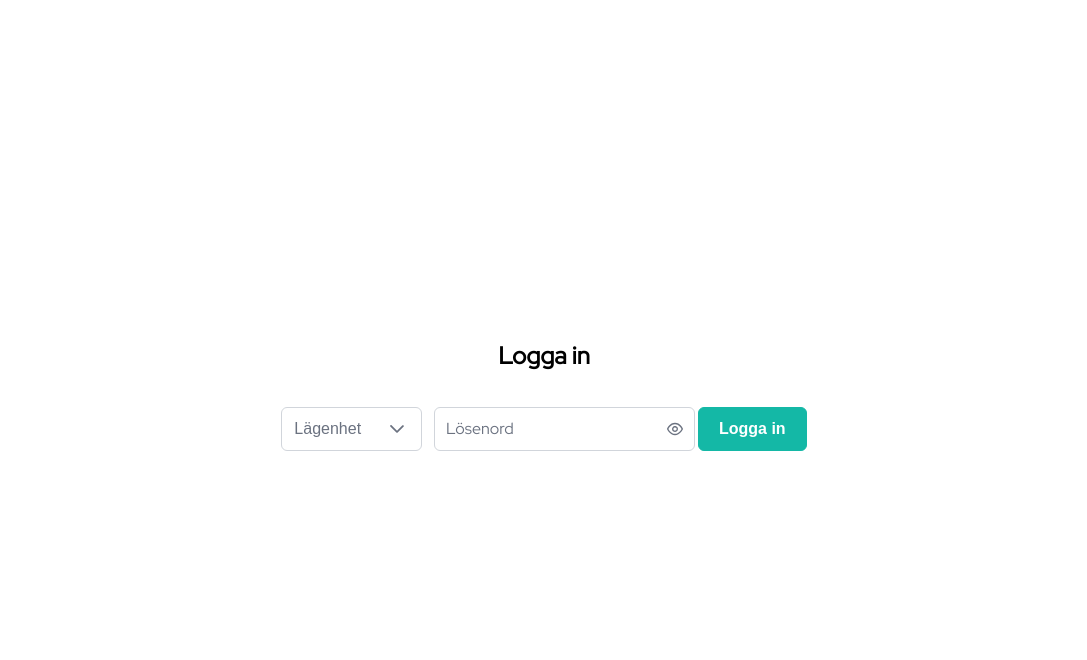
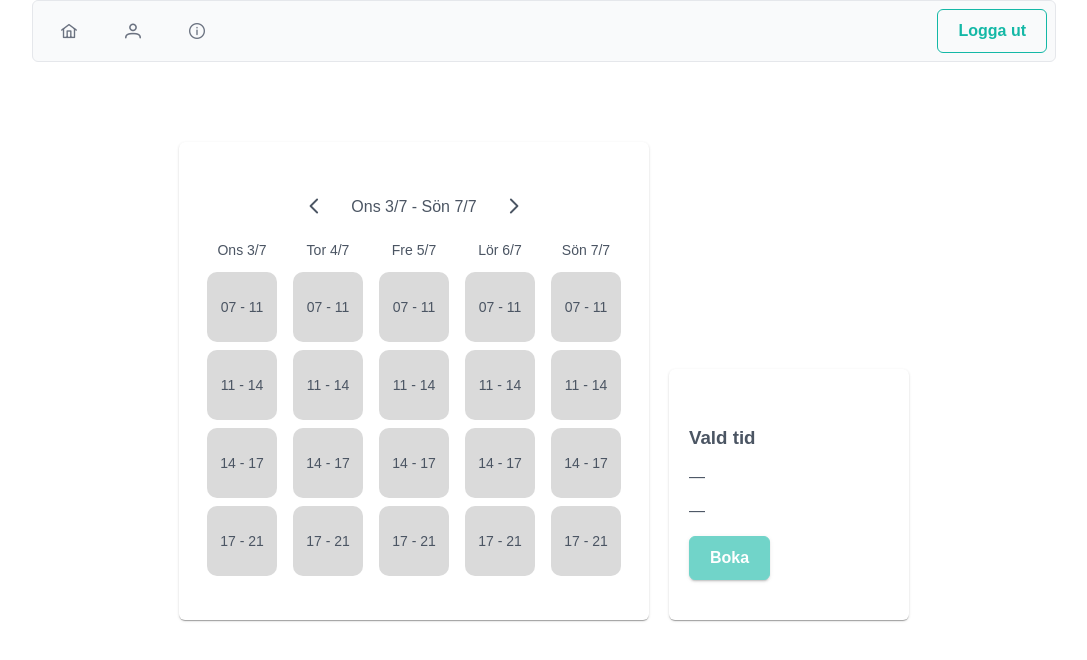
Before and after one commit to gustavAlbrekts0n/bokningsapp, a React (Create React App) app in the folder react-app/: page / in a window 1280 px wide. Shown: the top 660 px of the page, without its empty margins (96-1183 px from the left). Built offline with nearby package versions, Linux system fonts and the light colour scheme; no server answers; a web font is replaced by a local one.

Commit message:
Update styling for confirmation component, also now refactored

```diff
--- a/react-app/public/index.html
+++ b/react-app/public/index.html
@@ -7,36 +7,13 @@
     <meta name="theme-color" content="#000000" />
     <meta
       name="description"
-      content="Web site created using create-react-app"
+      content="Bokningsapp"
     />
-    <!--
-      manifest.json provides metadata used when your web app is installed on a
-      user's mobile device or desktop. See https://developers.google.com/web/fundamentals/web-app-manifest/
-    -->
     <link rel="manifest" href="%PUBLIC_URL%/manifest.json" />
-    <!--
-      Notice the use of %PUBLIC_URL% in the tags above.
-      It will be replaced with the URL of the `public` folder during the build.
-      Only files inside the `public` folder can be referenced from the HTML.
-
-      Unlike "/favicon.ico" or "favicon.ico", "%PUBLIC_URL%/favicon.ico" will
-      work correctly both with client-side routing and a non-root public URL.
-      Learn how to configure a non-root public URL by running `npm run build`.
-    -->
-    <title>Boka tvättid</title>
+    <title>Boka Tvättid</title>
   </head>
   <body>
     <noscript>You need to enable JavaScript to run this app.</noscript>
     <div id="root"></div>
-    <!--
-      This HTML file is a template.
-      If you open it directly in the browser, you will see an empty page.
-
-      You can add webfonts, meta tags, or analytics to this file.
-      The build step will place the bundled scripts into the <body> tag.
-
-      To begin the development, run `npm start` or `yarn start`.
-      To create a production bundle, use `npm run build` or `yarn build`.
-    -->
   </body>
 </html>
--- a/react-app/src/App.css
+++ b/react-app/src/App.css
@@ -69,12 +69,12 @@
 
 .app-body {
   width: 100%;
-  padding-top: 10px;
-  padding-bottom: 40px;
+  max-width: var(--app-max-width);
+  padding: 80px;
   display: flex;
-  flex-direction: column;
-  justify-content: space-between;
-  align-items: center;
+  flex-direction: row;
+  justify-content: center;
+  align-items: flex-end;
   /*background-color: rgb(252, 245, 181);*/
 }
 
@@ -89,7 +89,7 @@
   bottom: 0;
   margin-top: 30px;
   box-shadow: rgba(0, 0, 0, 0.24) 0px 3px 10px;
-  /*background-color: rgb(255, 194, 61);*/
+  background-color: rgb(255, 194, 61);
 }
 
 .confirmation-content {
@@ -98,7 +98,7 @@
   flex-direction: row;
   justify-content: space-evenly;
   align-items: center;
-  /*background: rgb(211, 21, 228);*/
+  background: rgb(211, 21, 228);
 }
 
 .selection {
@@ -108,7 +108,7 @@
   justify-content: space-between;
   align-items: center;
   margin-left: 142px; /* TODO: Hardcoded magic number */
-  /*background-color: blueviolet;*/
+  background-color: blueviolet;
 }
 
 .selection h2 {
--- a/react-app/src/App.js
+++ b/react-app/src/App.js
@@ -6,6 +6,7 @@ import "./App.css";
 import Login from "./components/Login";
 import NavigationBar from "./components/NavigationBar";
 import CalendarComponent from "./components/Calendar";
+import Confirmation from "./components/Confirmation";
 import ButtonBook from "./components/ButtonBook";
 
 const App = () => {
@@ -14,7 +15,7 @@ const App = () => {
   const [selectedTime, setSelectedTime] = useState(" ");
   const [selectedRow, setSelectedRow] = useState(-1);
   const [selectedColumn, setSelectedColumn] = useState(-1);
-  const [selectedUser, setSelectedUser] = useState({name: "Test"});
+  const [selectedUser, setSelectedUser] = useState({ name: "Test" });
   const [data, setData] = useState([]);
 
   let hasSelection = selectedDate !== " ";
@@ -43,20 +44,26 @@ const App = () => {
       );
   }, []);
 
-  const getSelectionComponent = () => {
+  const getSelectionInfo = () => {
     if (!hasSelection) {
-      return <h2>Ingen vald tid</h2>;
+      return (
+        <>
+          <h3>Vald tid</h3>
+          <p>{"—"}</p>
+          <p>{"—"}</p>
+        </>
+      );
     }
     return (
       <>
-        <h2>Vald tid:</h2>
+        <h3>Vald tid</h3>
         <p>{selectedDate}</p>
         <p>{selectedTime}</p>
       </>
     );
   };
 
-  if (!isAuthenticated)
+  if (!true)
     //!isAuthenticated
     return (
       <Login
@@ -86,9 +93,18 @@ const App = () => {
             selectedRow={selectedRow}
             selectedColumn={selectedColumn}
           />
+          <Confirmation
+            getSelectionInfo={getSelectionInfo}
+            date={selectedDate}
+            time={selectedTime}
+            user={selectedUser}
+            hasSelection={hasSelection}
+            setData={setData}
+          />
+          {/*
             <div className="confirmation">
               <div className="confirmation-content">
-              <div className="selection">{getSelectionComponent()}</div>
+                <div className="selection">{getSelectionInfo()}</div>
                 <ButtonBook
                   date={selectedDate}
                   time={selectedTime}
@@ -98,6 +114,7 @@ const App = () => {
                 />
               </div>
             </div>
+          */}
         </div>
       </div>
     );
--- /dev/null
+++ b/react-app/src/components/Confirmation.js
@@ -0,0 +1,30 @@
+import React from "react";
+import { Card } from "primereact/card";
+import ButtonBook from "./ButtonBook";
+import "./Calendar.css";
+
+const Confirmation = ({
+  getSelectionInfo,
+  selectedDate,
+  selectedTime,
+  selectedUser,
+  hasSelection,
+  setData,
+}) => {
+  return (
+    <div className="card confirmation2">
+      <Card>
+        <div>{getSelectionInfo()}</div>
+        <ButtonBook
+          date={selectedDate}
+          time={selectedTime}
+          user={selectedUser}
+          hasSelection={hasSelection}
+          setData={setData}
+        />
+      </Card>
+    </div>
+  );
+};
+
+export default Confirmation;
--- a/react-app/src/components/NavigationBar.js
+++ b/react-app/src/components/NavigationBar.js
@@ -5,14 +5,18 @@ import { Button } from "primereact/button";
 export default function NavigationBar() {
   const items = [
     {
-      label: "Hem",
       icon: "pi pi-home",
       command: () => {
         console.log("Clicked Home");
       },
     },
     {
-      label: "Om appen",
+      icon: "pi pi-user",
+      command: () => {
+        console.log("Clicked User");
+      },
+    },
+    {
       icon: "pi pi-info-circle",
       command: () => {
         console.log("Clicked About");
@@ -46,7 +50,7 @@ export default function NavigationBar() {
       }}
       className="card flex justify-content-center"
       label="Logga ut"
-      raised
+      outlined
     />
   );
 
--- a/react-app/src/components/calendar.css
+++ b/react-app/src/components/calendar.css
@@ -4,6 +4,12 @@
   flex-direction: column;
   align-items: center;
   /*background-color: aquamarine;*/
+}
+
+.confirmation2 {
+  width: 240px;
+  /*height: 481px;*/
+  margin-left: 20px;
 }
 
 .week-picker {
```
Also changed, not shown: 2 other files (tests, documents, lock files or other folders). Lines whose indentation alone changed are shown as unchanged.
